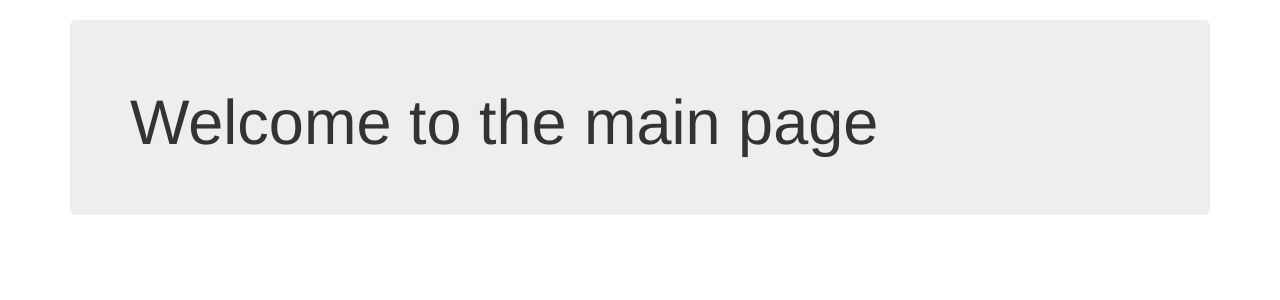
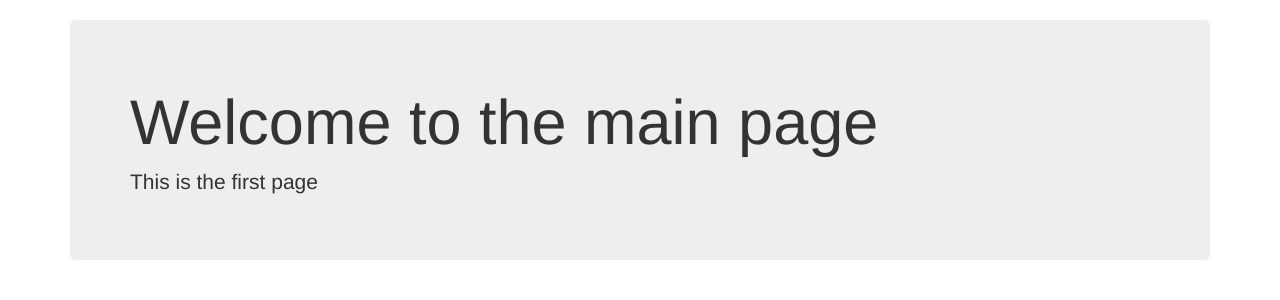
Before and after one commit to Bintoy123/django-test2, a Django app: page / in a window 1280 px wide. Shown: the part 51-351 px from the top of the page. Run offline with Django 3.2, Linux system fonts and the light colour scheme.

Commit message:
Update index.html

```diff
--- a/zzz/template/zzzapp/index.html
+++ b/zzz/template/zzzapp/index.html
@@ -1,4 +1,6 @@
 {% extends 'zzzapp/base.html' %}
   {% block body_block %}
     <h1>Welcome to the main page</h1>
+    <p>This is the first page</p>
+
   {% endblock %}
```
